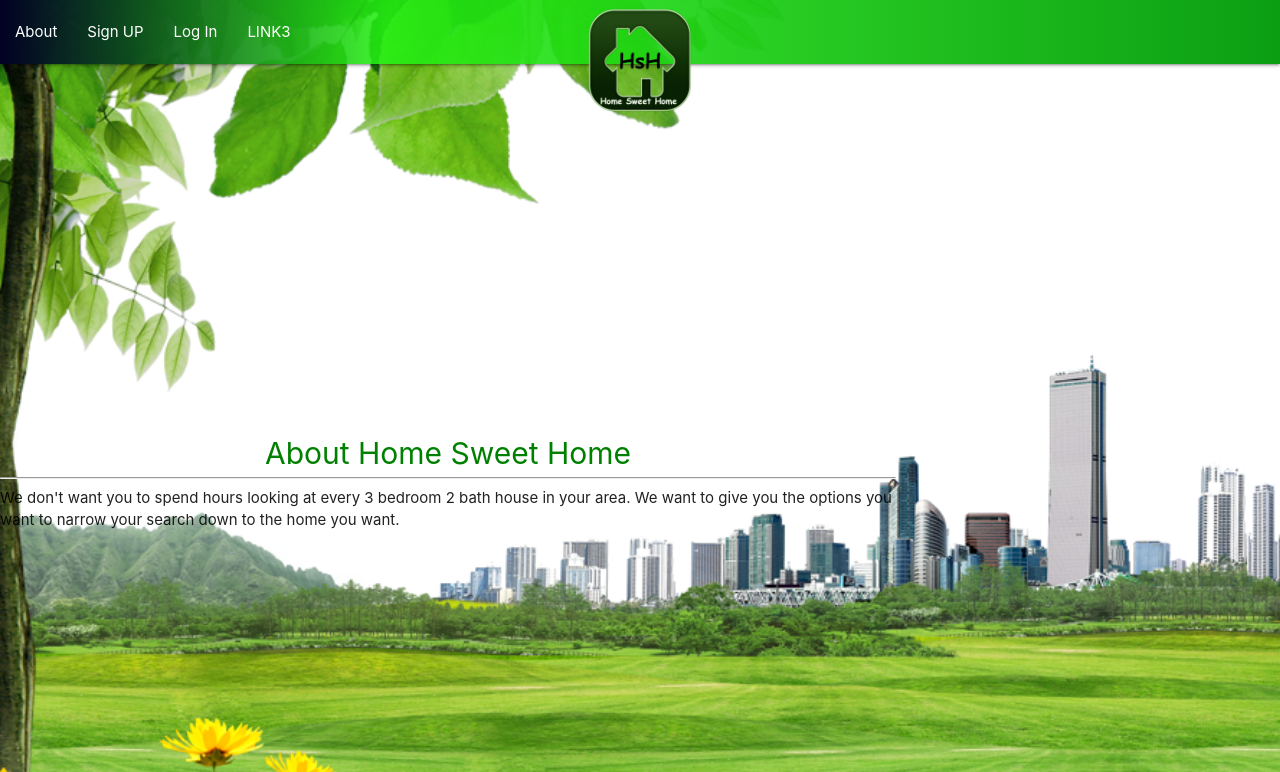
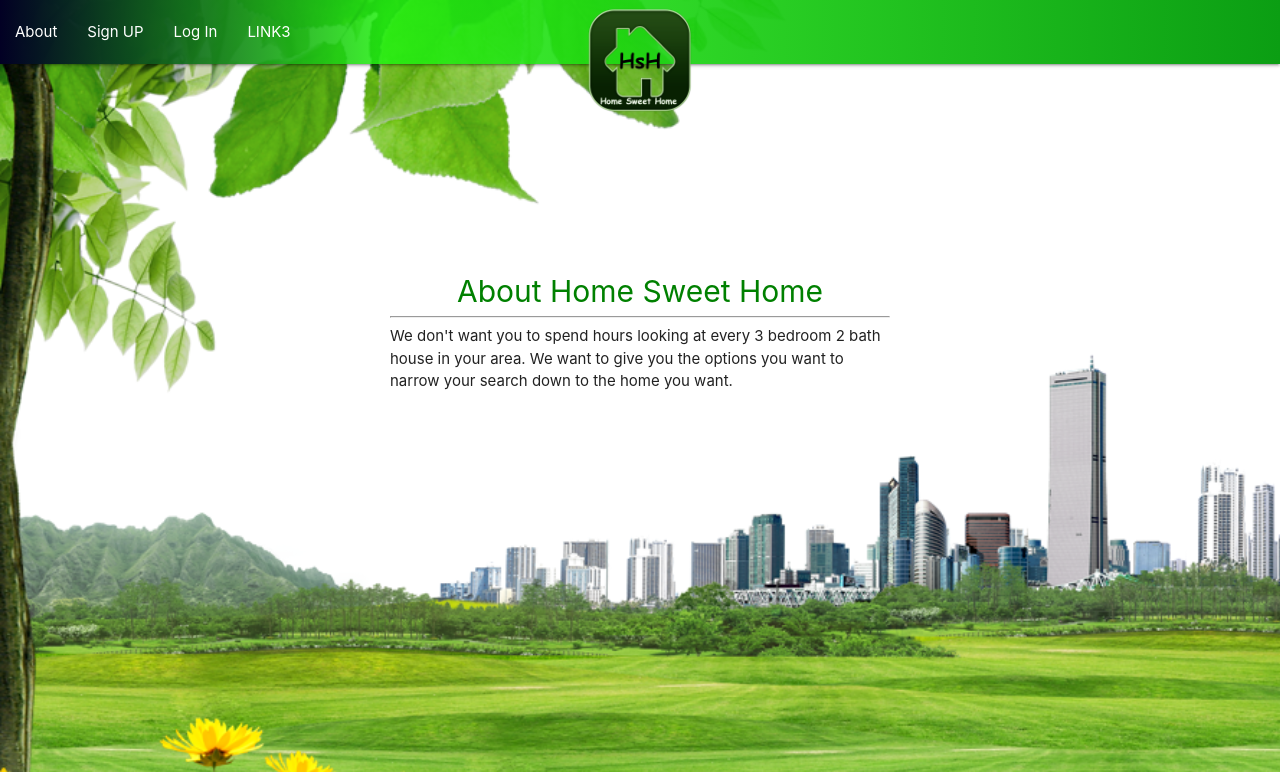
Before and after one commit to JManey/home_sweet_home, a Django app: page /about/ in a window 1280 px wide. Shown: the top 772 px of the page. Run offline with Django 3.2, Linux system fonts and the light colour scheme.

Commit message:
added .conten-continer to style about page

```diff
--- a/main_app/static/css/style.css
+++ b/main_app/static/css/style.css
@@ -51,6 +51,16 @@ nav, footer{
   background-color: #D0D0D0;
 }
 
+/* about form  */
+/* ************************************** */
+
+.content-container{
+  margin: 0 auto;
+  width: 500px;
+  margin-bottom: 300px;
+}
+/* ************************************** */
+/* about form  */
 
 /* sign in form  */
 /* ************************************** */
```
